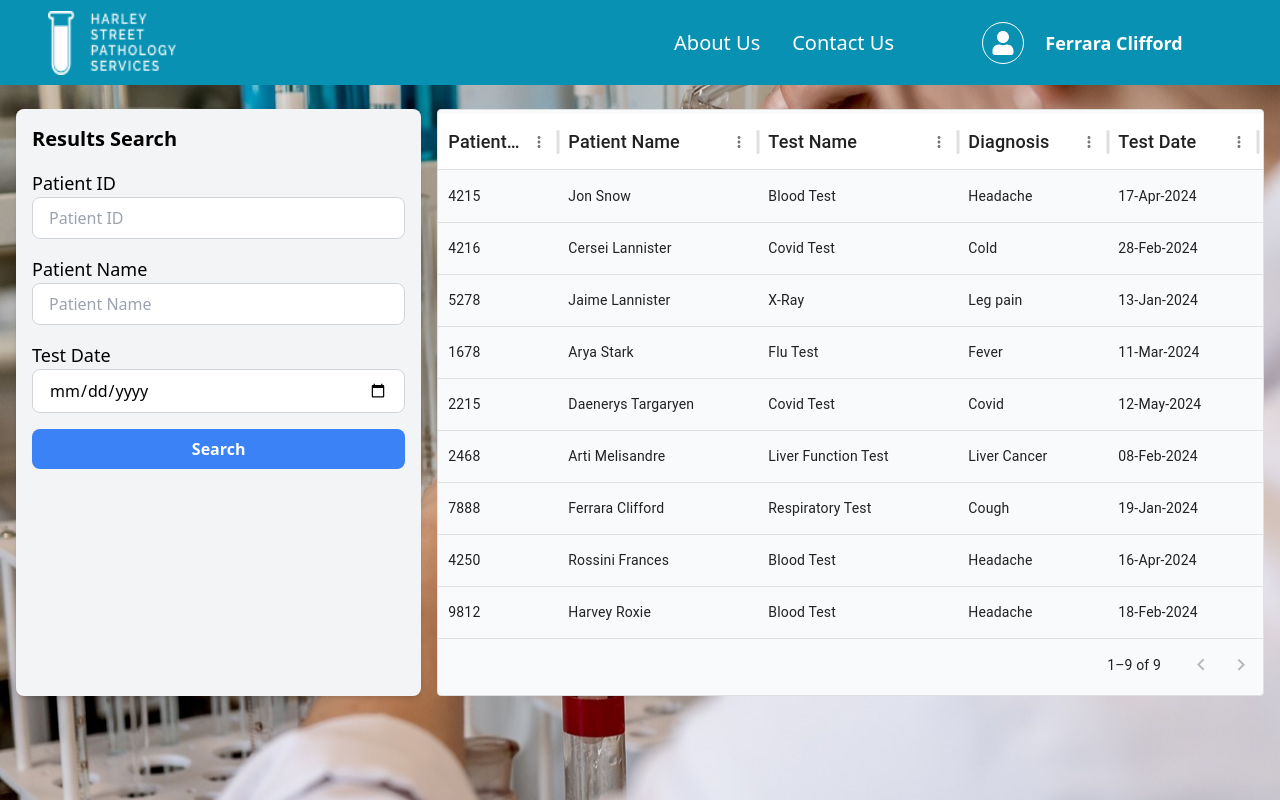
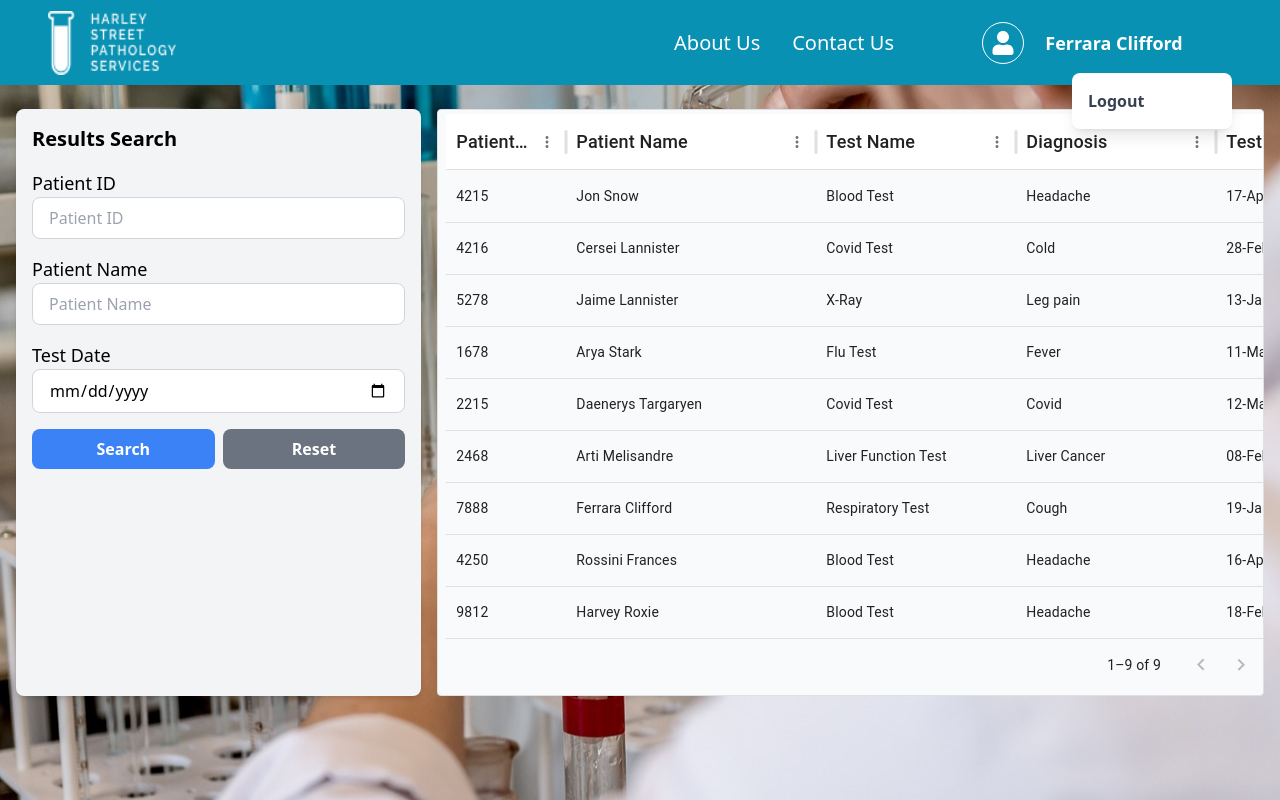
Before and after one commit to MahanteshAnami/LabPortal, a React (Create React App) app: page /patientstable in a window 1280 px wide. Both pictures are taken after a click on the element 1003 px from the left and 42 px from the top of the page. Shown: the top 800 px of the page. Built offline with nearby package versions, Linux system fonts and the light colour scheme.

Commit message:
added logout functionality

```diff
--- a/src/components/Header/UserInfo.js
+++ b/src/components/Header/UserInfo.js
@@ -1,15 +1,37 @@
-import React from "react";
+import React, { useState } from "react";
 import { FaUser } from "react-icons/fa";
+import { useNavigate } from "react-router-dom";
 
 const UserInfo = () => {
+  const [dropdownVisible, setDropdownVisible] = useState(false);
+  const navigate = useNavigate();
+
+  const handleLogout = () => {
+    // Perform logout logic here, e.g., clearing user data, etc.
+    navigate("/");
+  };
+
   return (
-    <div className="flex items-center space-x-4 pl-10">
-      <span className="text-white text-2xl border border-white rounded-full text-center p-2 cursor-pointer ">
+    <div className="relative flex items-center space-x-4 pl-10">
+      <span
+        className="text-white text-2xl border border-white rounded-full text-center p-2 cursor-pointer"
+        onClick={() => setDropdownVisible(!dropdownVisible)}
+      >
         <FaUser />
       </span>
-      <div className="bg-transparent  rounded-lg py-3 text-white font-semibold cursor-not-allowed w-48 text-center text-lg pr-11">
+      <div className="bg-transparent rounded-lg py-3 text-white font-semibold cursor-not-allowed w-48 text-center text-lg pr-11">
         Ferrara Clifford
       </div>
+      {dropdownVisible && (
+        <div className="absolute top-14 right-0 bg-white shadow-lg rounded-lg py-2 w-40 z-10 font-bold">
+          <button
+            onClick={handleLogout}
+            className="w-full text-left px-4 py-2 text-gray-700 hover:bg-gray-200"
+          >
+            Logout
+          </button>
+        </div>
+      )}
     </div>
   );
 };
--- a/src/components/Patient/PatientDetails.js
+++ b/src/components/Patient/PatientDetails.js
@@ -139,7 +139,7 @@ export default function PatientDetails() {
 
   return (
     <div className="flex items-center justify-center h-[85vh]">
-      <div className="w-full max-w-5xl bg-white rounded-lg shadow-md p-6 relative ">
+      <div className="w-full max-w-3xl bg-white rounded-lg shadow-md p-6 relative ">
         <div className="flex items-center mb-4">
           <IoIosArrowRoundBack
             size={28}
@@ -150,7 +150,7 @@ export default function PatientDetails() {
           />
            {showTooltip && (
             <div className="absolute bg-gray-500 text-white text-xs py-1 px-2 rounded-md mt-10">
-              Patient's Table
+             Back to Patient's Table
             </div>
           )}
         </div>
--- a/src/components/Patient/PatientsTable.js
+++ b/src/components/Patient/PatientsTable.js
@@ -112,13 +112,13 @@ const columns = [
     headerName: "Patient ID",
     type: "text",
     width: 120,
-    headerClassName: "font-bold text-lg hover:text-2xl text-start",
+    headerClassName: "font-bold text-lg hover:text-2xl text-start ",
   },
   {
     field: "patientName",
     headerName: "Patient Name",
     type: "text",
-    width: 200,
+    width: 250,
     headerClassName: "font-bold text-lg hover:text-2xl",
   },
   {
@@ -131,7 +131,7 @@ const columns = [
   {
     field: "diagnosis",
     headerName: "Diagnosis",
-    width: 150,
+    width: 200,
     headerClassName: "font-bold text-lg hover:text-2xl",
   },
   {
@@ -144,12 +144,12 @@ const columns = [
     field: "reports",
     headerName: "Reports",
     width: 100,
-    headerClassName: "font-bold text-lg hover:text-2xl",
+    headerClassName: "font-bold text-lg hover:text-2xl ",
     renderCell: (params) => (
-      <div className="flex items-center justify-center">
+      <div className="flex items-center justify-center text-blue-500 hover:text-blue-700">
         <span>{params.value}</span>
         <AiOutlineDownload
-          className="text-blue-500 hover:text-blue-700 cursor-pointer text-2xl font-bold ml-2"
+          className=" cursor-pointer text-2xl font-bold ml-2"
           onClick={() => handleDownloadReport(params.row)}
         />
       </div>
@@ -217,6 +217,11 @@ export default function PatientsTable() {
     setFilteredRows(filteredData);
   };
 
+  const handleReset = () => {
+    setSearchTerm({});
+    setFilteredRows(rows);
+  };
+
   return (
     <div className="py-2 px-4 grid grid-cols-12 gap-4">
       <div className="mx-auto w-full col-span-4 bg-gray-100 p-4 rounded-lg shadow-md mt-4">
@@ -230,6 +235,7 @@ export default function PatientsTable() {
               type="text"
               name="id"
               placeholder="Patient ID"
+              value={searchTerm.id || ""}
               onChange={handleSearchTermChange}
               className="border border-gray-300 rounded-lg px-4 py-2 focus:outline-none focus:ring focus:ring-gray-200"
             />
@@ -242,6 +248,7 @@ export default function PatientsTable() {
               type="text"
               name="patientName"
               placeholder="Patient Name"
+              value={searchTerm.patientName || ""}
               onChange={handleSearchTermChange}
               className="border border-gray-300 rounded-lg px-4 py-2 focus:outline-none focus:ring focus:ring-gray-200"
             />
@@ -253,16 +260,25 @@ export default function PatientsTable() {
             <input
               type="date"
               name="testDate"
+              value={searchTerm.testDate || ""}
               onChange={handleSearchTermChange}
               className="border border-gray-300 rounded-lg px-4 py-2 focus:outline-none focus:ring focus:ring-gray-200"
             />
           </div>
+          <div className="flex space-x-2">
             <button
               onClick={handleSearch}
               className="w-full bg-blue-500 text-white font-bold py-2 px-4 rounded-lg hover:bg-blue-700 focus:outline-none focus:ring focus:ring-blue-300"
             >
               Search
             </button>
+            <button
+              onClick={handleReset}
+              className="w-full bg-gray-500 text-white font-bold py-2 px-4 rounded-lg hover:bg-gray-700 focus:outline-none focus:ring focus:ring-gray-300"
+            >
+              Reset
+            </button>
+          </div>
           {filteredRows.length === 0 && (
             <div className="mt-2 text-red-800 font-bold text-2xl">
               No matching records found
@@ -285,7 +301,7 @@ export default function PatientsTable() {
           onRowSelectionModelChange={handleRowSelection}
           rowSelectionModel={rowSelectionModel}
           onRowClick={handleRowClick}
-          className="bg-gray-50 text-md py-1"
+          className="bg-gray-50 text-md py-1 pl-2"
           getRowClassName={(params) => "hover:bg-gray-100"}
         />
       </div>
```
Lines whose indentation alone changed are shown as unchanged.
